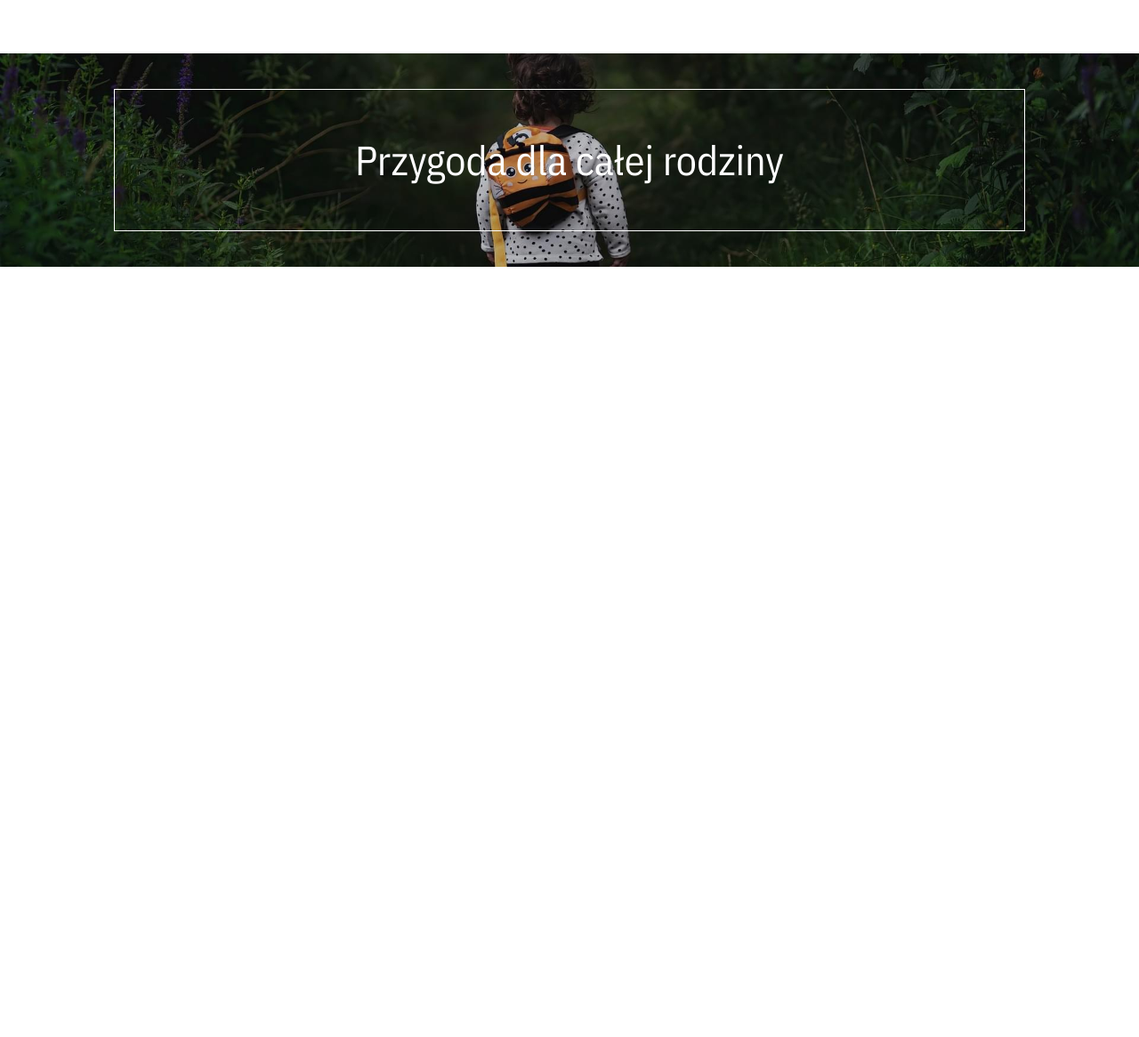
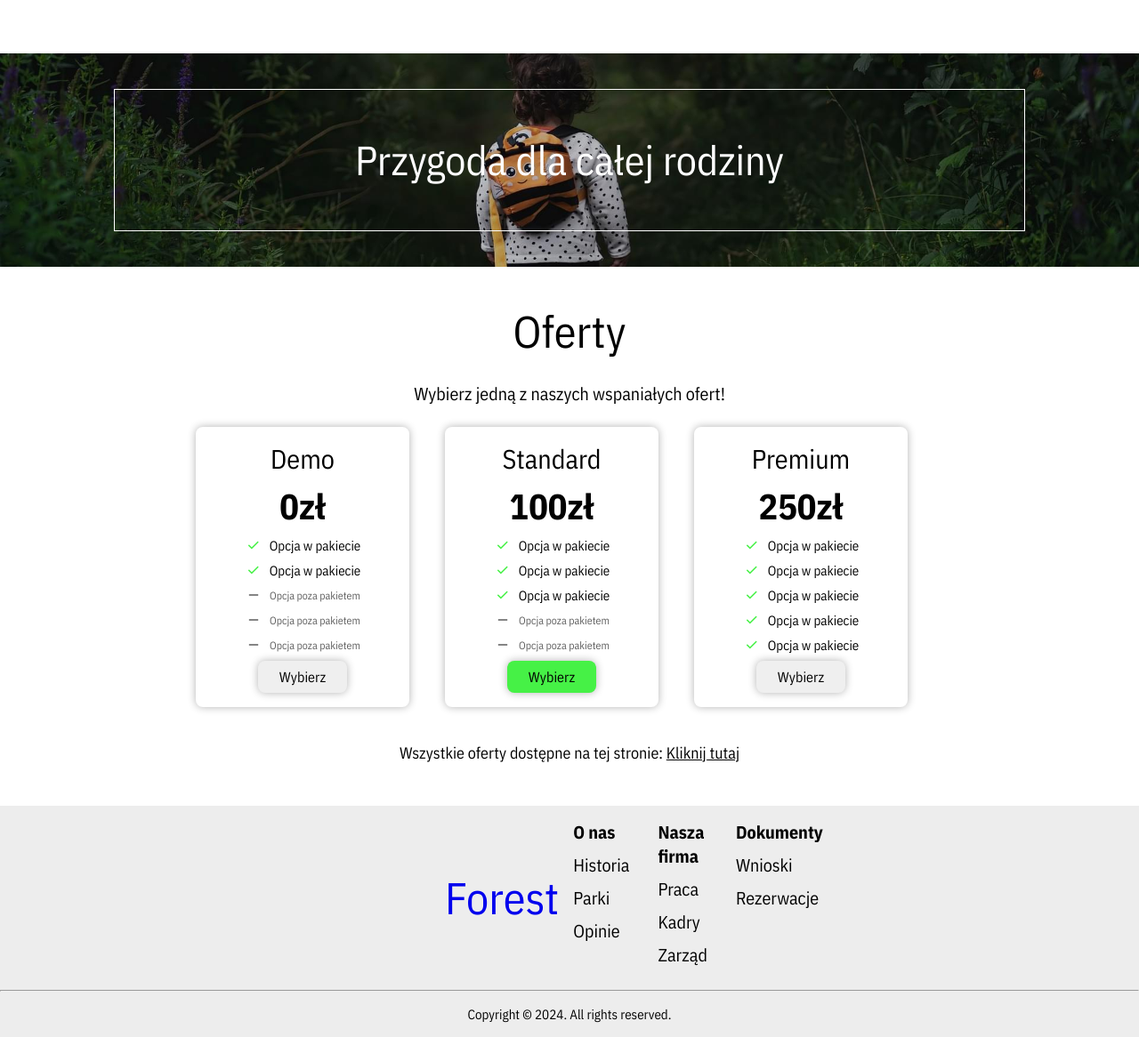
Before and after one commit to przemekjoniec/forest, a website: page index.html in a window 1280 px wide. Shown: the part 1030-2196 px from the top of the page at 89% size. Before the commit the page ends 1330 px from the top, so only its background shows below. Drawn offline with nearby package versions, Linux system fonts and the light colour scheme.

Commit message:
made offers section, footer

```diff
--- a/index.html
+++ b/index.html
@@ -7,6 +7,7 @@
     <title>Forest Group - Najpiękniejszy park w okolicy</title>
     <link rel="stylesheet" href="./dist/css/main.min.css">
     <link rel="stylesheet" href="./dist/css/nav.min.css">
+    <link rel="stylesheet" href="./dist/css/footer.min.css">
     <script src="https://kit.fontawesome.com/05eb19a694.js" crossorigin="anonymous"></script>
     <link rel="preconnect" href="https://fonts.googleapis.com">
     <link rel="preconnect" href="https://fonts.gstatic.com" crossorigin>
@@ -18,15 +19,14 @@
 </head>
 
 <body>
-
-<nav>
+    <nav>
     <div class="logo">
         <p>Forest</p>
     </div>
     <ul id="menuList">
-        <li><a href="#">Home</a></li>
+        <li><a href="./index.html">Home</a></li>
         <li><a href="#">O nas</a></li>
-        <li><a href="#">Oferty</a></li>
+        <li><a href="#offers">Oferty</a></li>
         <li><a href="#">Kontakt</a></li>
     </ul>
     <div class="menu-icon"><span class="material-symbols-outlined menu">
@@ -62,8 +62,119 @@
                 <p>Przygoda dla całej rodziny</p>
             </div>
         </section>
+        <section class="offers" id="offers">
+            <div class="offers-top">
+                <h2 class="offers-top__title">Oferty</h2>
+                <p class="offers-top__text">Wybierz jedną z naszych wspaniałych ofert!</p>
+            </div>
+            <div class="offers-box">
+                <div class="offers-box__card">
+                    <p class="offers-box__card--title">Demo</p>
+                    <p class="offers-box__card--price">0zł</p>
+                    <div class="offers-box__card--options">
+                        <p class="offers-box__card--on"><span class="material-symbols-outlined">
+                                check
+                            </span>Opcja w pakiecie</p>
+                        <p class="offers-box__card--on"><span class="material-symbols-outlined">
+                                check
+                            </span>Opcja w pakiecie</p>
+                        <p class="offers-box__card--off"><span class="material-symbols-outlined">
+                                remove
+                            </span>Opcja poza pakietem</p>
+                        <p class="offers-box__card--off"><span class="material-symbols-outlined">
+                                remove
+                            </span>Opcja poza pakietem</p>
+                        <p class="offers-box__card--off"><span class="material-symbols-outlined">
+                                remove
+                            </span>Opcja poza pakietem</p>
+                    </div>
+                    <button class=" offers-box__card--button offers-box__card--button--grey">Wybierz</button>
+                </div>
+                <div class="offers-box__card">
+                    <p class="offers-box__card--title">Standard</p>
+                    <p class="offers-box__card--price">100zł</p>
+                    <div class="offers-box__card--options">
+                        <p class="offers-box__card--on"><span class="material-symbols-outlined">
+                                check
+                            </span>Opcja w pakiecie</p>
+                        <p class="offers-box__card--on"><span class="material-symbols-outlined">
+                                check
+                            </span>Opcja w pakiecie</p>
+                        <p class="offers-box__card--on"><span class="material-symbols-outlined">
+                                check
+                            </span>Opcja w pakiecie</p>
+                        <p class="offers-box__card--off"><span class="material-symbols-outlined">
+                                remove
+                            </span>Opcja poza pakietem</p>
+                        <p class="offers-box__card--off"><span class="material-symbols-outlined">
+                                remove
+                            </span>Opcja poza pakietem</p>
+                    </div>
+                    <button class=" offers-box__card--button offers-box__card--button--green">Wybierz</button>
+                </div>
+                <div class="offers-box__card">
+                    <p class="offers-box__card--title">Premium</p>
+                    <p class="offers-box__card--price">250zł</p>
+                    <div class="offers-box__card--options">
+                        <p class="offers-box__card--on"><span class="material-symbols-outlined">
+                                check
+                            </span>Opcja w pakiecie</p>
+                        <p class="offers-box__card--on"><span class="material-symbols-outlined">
+                                check
+                            </span>Opcja w pakiecie</p>
+                        <p class="offers-box__card--on"><span class="material-symbols-outlined">
+                                check
+                            </span>Opcja w pakiecie</p>
+                        <p class="offers-box__card--on"><span class="material-symbols-outlined">
+                                check
+                            </span>Opcja w pakiecie</p>
+                        <p class="offers-box__card--on"><span class="material-symbols-outlined">
+                                check
+                            </span>Opcja w pakiecie</p>
+                    </div>
+                    <button class=" offers-box__card--button offers-box__card--button--grey">Wybierz</button>
+                </div>
+            </div>
+            <p class="info">Wszystkie oferty dostępne na tej stronie: <span><a href="#">Kliknij
+                        tutaj</span></p>
+        </section>
+    </main>
+    <!DOCTYPE html>
 
-    </main>
+<body>
+    <footer>
+        <div class="footer__top">
+            <div class="footer__top--left">
+                <p>Forest</p>
+            </div>
+            <div class="footer__top--right">
+                <ul>
+                    <li class="bold"><a href="">O nas</a></li>
+                    <li><a href="">Historia</a></li>
+                    <li><a href="">Parki</a></li>
+                    <li><a href="">Opinie</a></li>
+                </ul>
+                <ul>
+                    <li class="bold"><a href="">Nasza firma</a></li>
+                    <li><a href="">Praca</a></li>
+                    <li><a href="">Kadry</a></li>
+                    <li><a href="">Zarząd</a></li>
+                </ul>
+                <ul class="last">
+                    <li class="bold"><a href="">Dokumenty</a></li>
+                    <li><a href="">Wnioski</a></li>
+                    <li><a href="">Rezerwacje</a></li>
+                </ul>
+            </div>
+        </div>
+        <div class="footer__bottom">
+            <hr>
+            <p>Copyright © 2024. All rights reserved.</p>
+        </div>
+    </footer>
+</body>
+
+</html>
 
 </body>
 
```
Also changed, not shown: dist/css/footer.min.css (added), dist/css/main.min.css, dist/css/nav.min.css, 3 other files.
